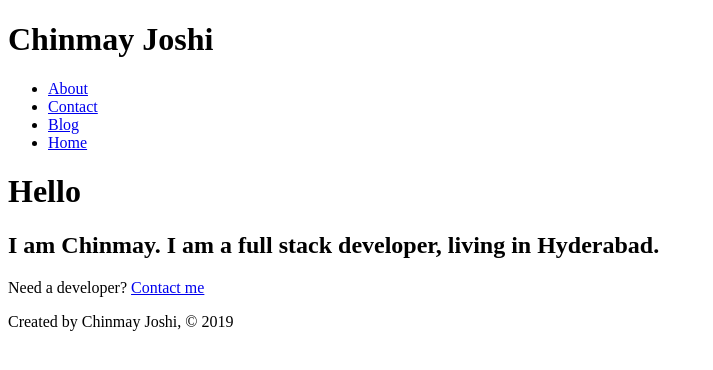
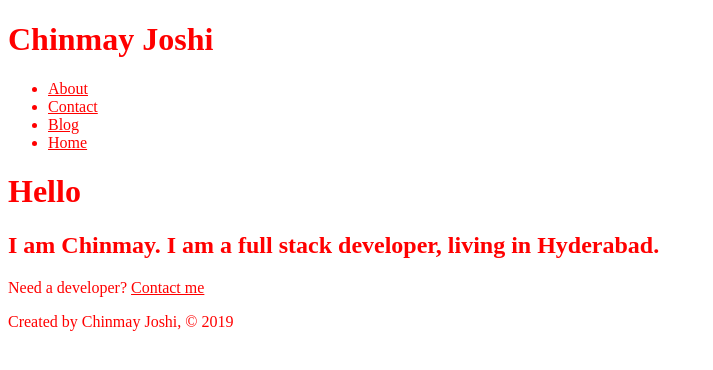
Before and after one commit to dienigma/portfolio, a Gatsby app: page / in a window 1280 px wide. Shown: the top 370 px of the page, without its empty margins (0-713 px from the left). Built offline with nearby package versions, Linux system fonts and the light colour scheme.

Commit message:
Linked CSS

```diff
--- a/src/components/layout.js
+++ b/src/components/layout.js
@@ -1,6 +1,7 @@
 import React from "react"
 import Header from "./header"
 import Footer from "./footer"
+import "../styles/index.css"
 const Layout = props => {
   return (
     <div>
--- /dev/null
+++ b/src/styles/index.css
@@ -0,0 +1,3 @@
+*{
+  color: red;
+}
```
